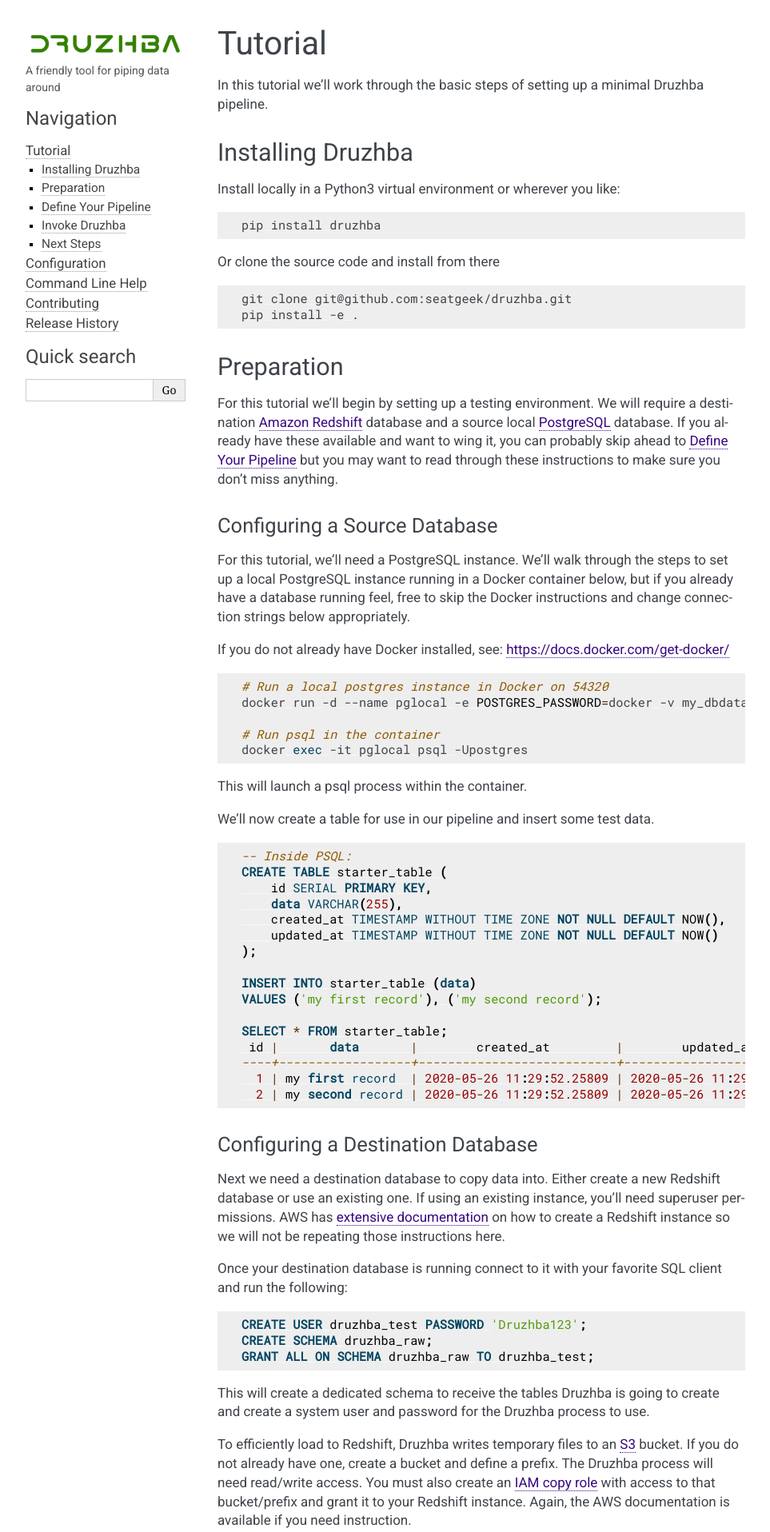
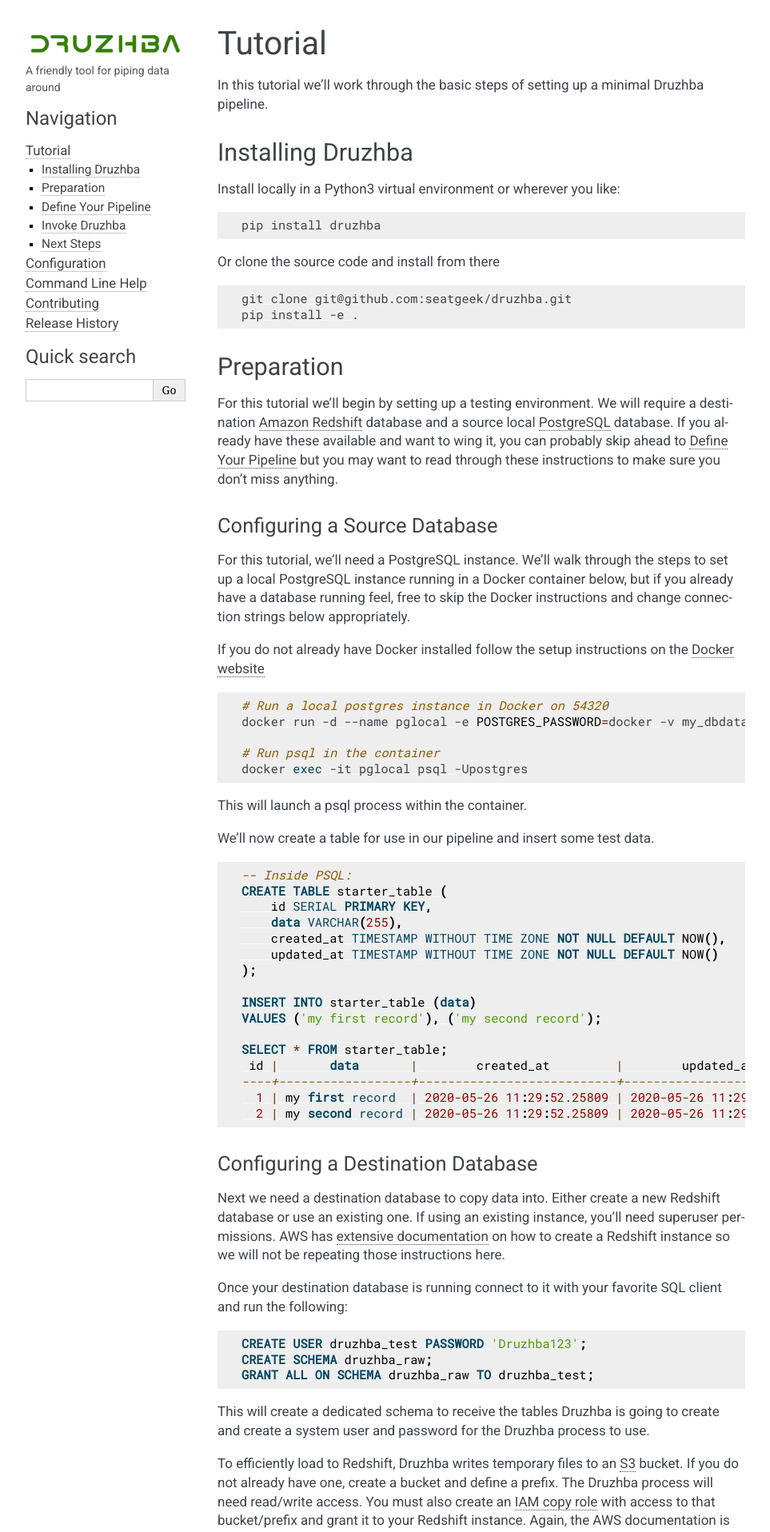
Before and after one commit to seatgeek/druzhba, a Sphinx documentation site: the page built from docs/quickstart.rst, in a window 1280 px wide. Shown: the top 1916 px of the page at 80% size, without its empty margins (148-1111 px from the left). Built offline with Sphinx 7.4.7, drawn with Linux system fonts in a browser that asks for light colours.

Commit message:
Make things a bit more monocrome

```diff
--- a/docs/_static/custom.css
+++ b/docs/_static/custom.css
@@ -16,19 +16,19 @@
 }
 
 a {
-    color: #390680;
+    color: #444;
 }
 
 a.reference {
-    border-bottom: 1px dotted #390680
+    border-bottom: 1px dotted #444
 }
 
 a:hover {
-    color: #800610
+    color: #338000
 }
 
 a.reference:hover {
-    border-bottom: 1px solid #800610
+    border-bottom: 1px solid #338000
 }
 
 div.sphinxsidebar a:hover {
--- a/docs/quickstart.rst
+++ b/docs/quickstart.rst
@@ -41,7 +41,8 @@
 but if you already have a database running feel, free to skip the Docker
 instructions and change connection strings below appropriately.
 
-If you do not already have Docker installed, see: https://docs.docker.com/get-docker/
+If you do not already have Docker installed follow the setup instructions
+on the `Docker website <https://docs.docker.com/get-docker/>`_
 
 .. code-block:: bash
 
```
